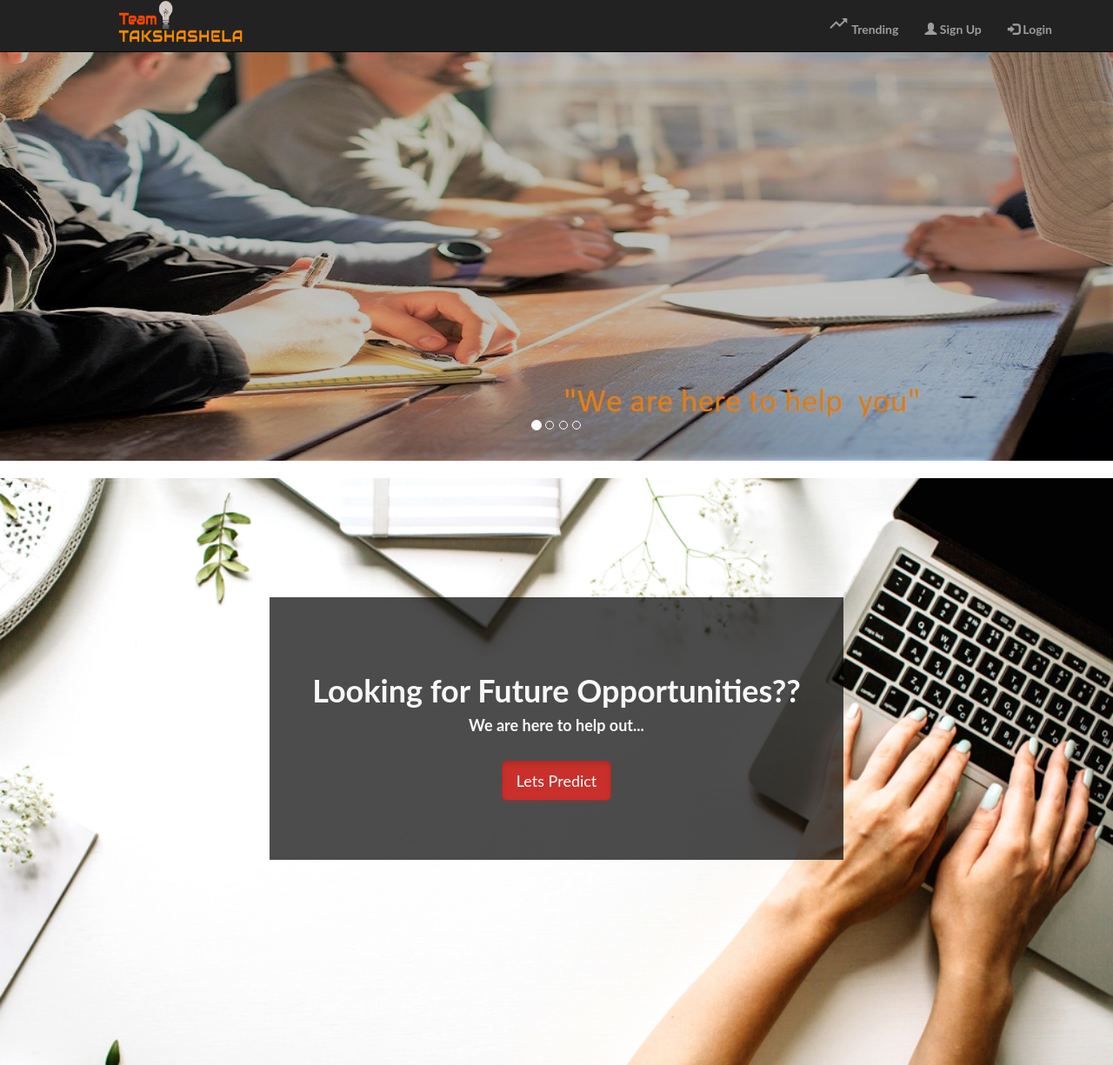
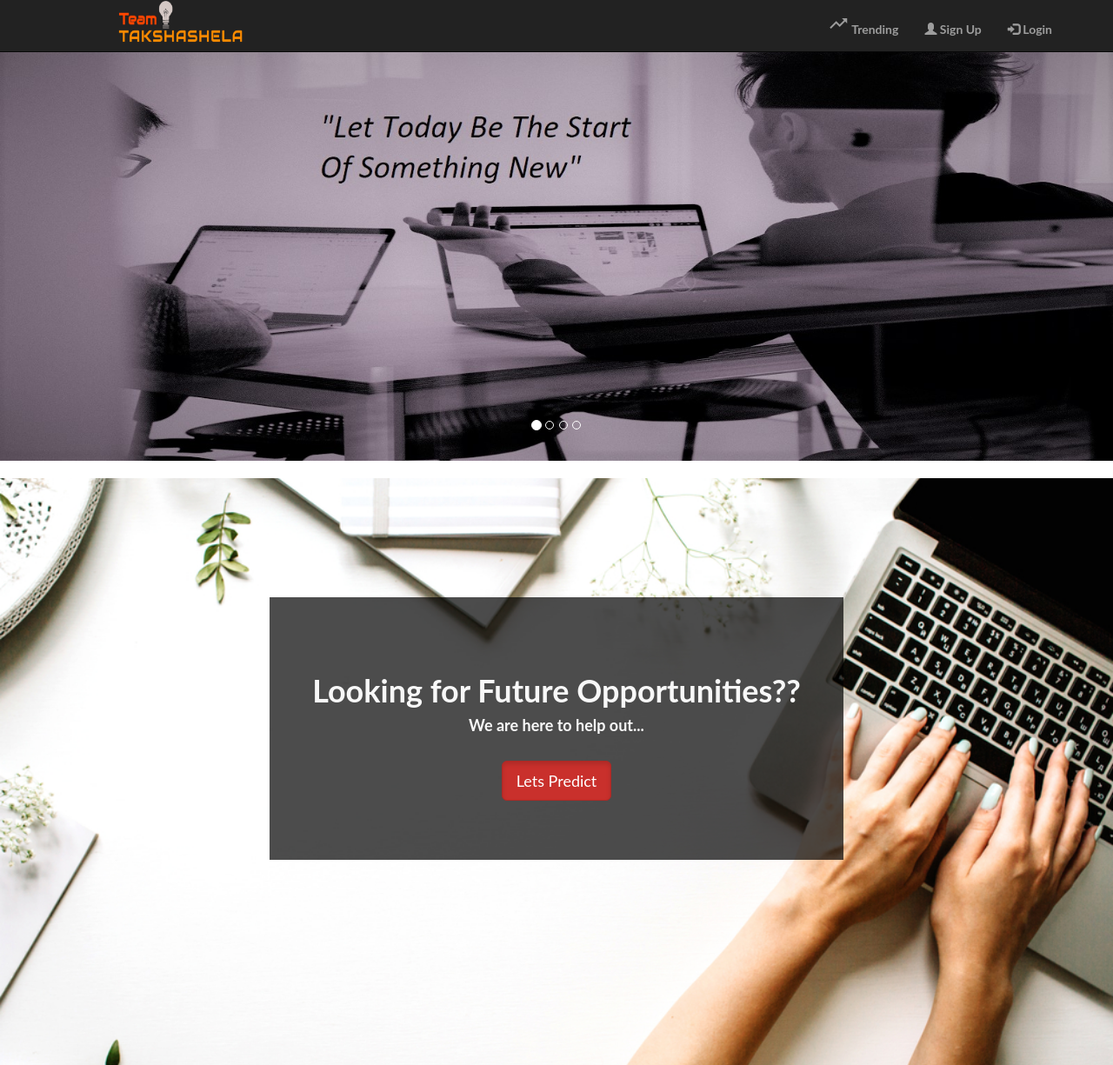
Before and after one commit to Hri549/NC_GEU_MK105_TAKSHASHELA, a Flask app: page / in a window 1280 px wide. Shown: the top 1225 px of the page at 87% size. Run offline with Flask 2, Linux system fonts and the light colour scheme; some libraries are stand-ins or nearby versions.

Commit message:
some chnages in index

```diff
--- a/templates/index.html
+++ b/templates/index.html
@@ -57,25 +57,25 @@
                     <!-- Wrapper for slides -->
                     <div class="carousel-inner">
                         <div class="item active">
-                            <img src="{{url_for('static',filename = 'img/m1.jpg')}}" style="background-repeat: no-repeat;"  alt="">
+                            <img src="{{url_for('static',filename = 'img/c1.jpg')}}" style="background-repeat: no-repeat;"  alt="">
                             <div class="carousel-caption d-none d-md-block">
 
                             </div>
                         </div>
                         <div class="item">
-                            <img src="{{url_for('static',filename = 'img/m2.jpg')}}" alt="">
+                            <img src="{{url_for('static',filename = 'img/c2.jpg')}}" alt="">
                             <div class="carousel-caption d-none d-md-block">
 
                             </div>
                         </div>
                         <div class="item">
-                            <img src="{{url_for('static',filename = 'img/m3.jpg')}}" alt="">
+                            <img src="{{url_for('static',filename = 'img/c3.jpg')}}" alt="">
                             <div class="carousel-caption d-none d-md-block">
 
                             </div>
                         </div>
                         <div class="item">
-                            <img src="{{url_for('static',filename = 'img/m4.jpg')}}" alt="">
+                            <img src="{{url_for('static',filename = 'img/c4.jpg')}}" alt="">
                             <div class="carousel-caption d-none d-md-block">
 
                             </div>
```
